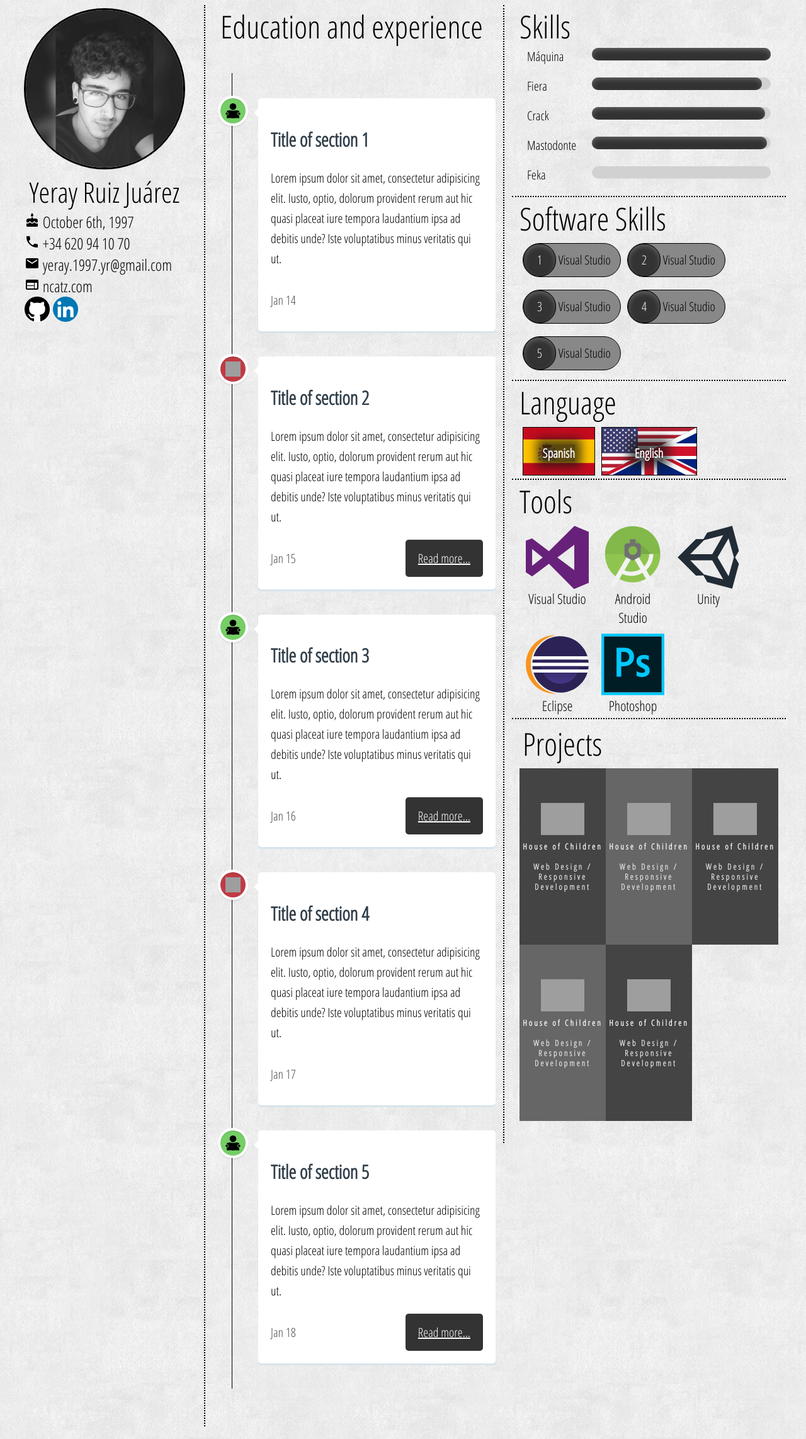
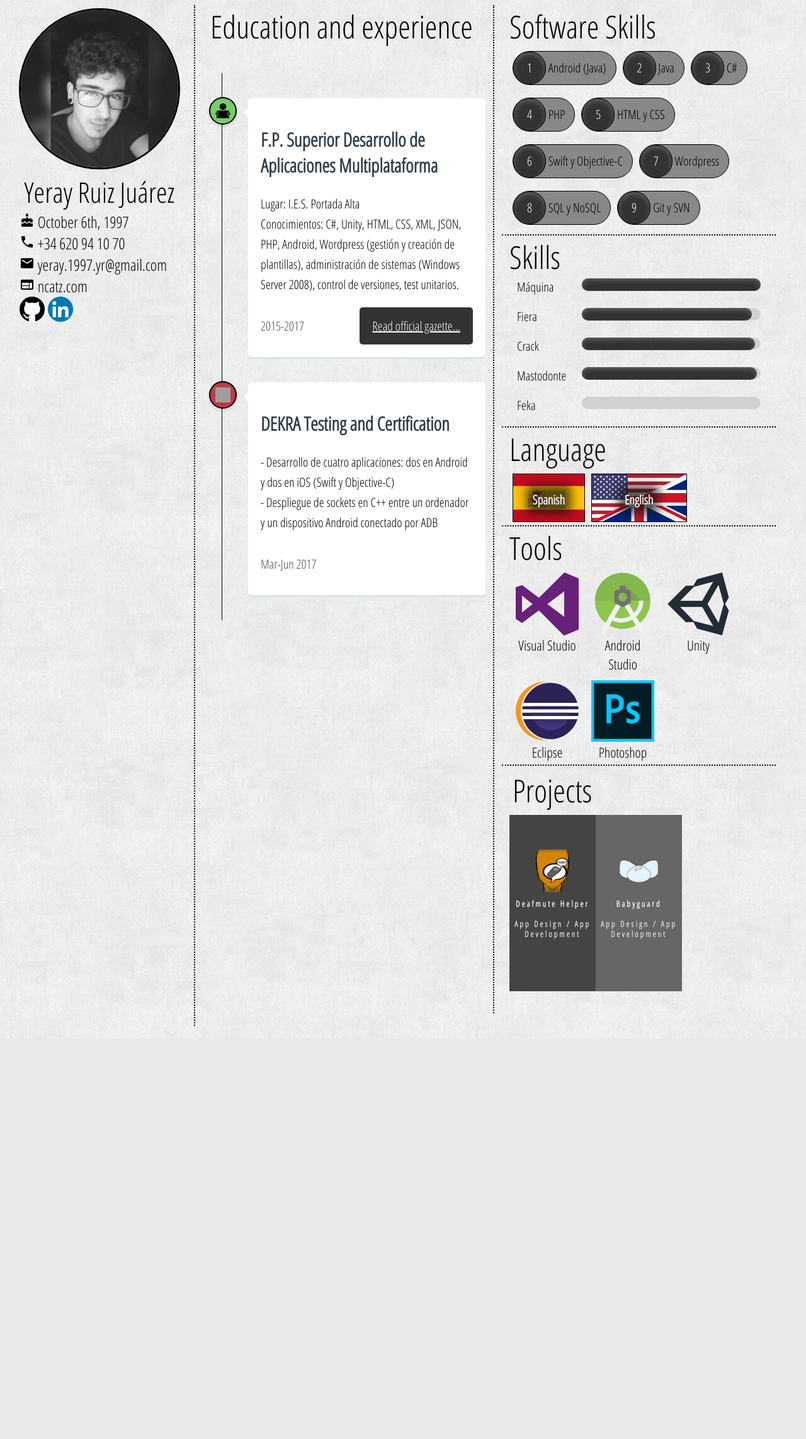
Before and after one commit to yeray697/personal-static-webpage, a PHP site: page / in a window 1280 px wide. Shown: the whole page at 63% size. After the commit the page ends 1649 px from the top, so only its background shows below. Run offline with PHP 8.4, Linux system fonts and the light colour scheme; some libraries are stand-ins or nearby versions; grey boxes are pictures that could not be loaded.

Commit message:
Filling with information

```diff
--- a/index.php
+++ b/index.php
@@ -21,24 +21,30 @@ $profile->tools = array('0' => new Tool("Visual Studio","img/visual-studio.svg")
 '2' => new Tool("Unity","img/unity.svg"),
 '3' => new Tool("Eclipse","img/eclipse.svg"),
 '4' => new Tool("Photoshop","img/photoshop.svg"));
-$profile->softwareskills = array('0' => new SoftwareSkill("Visual Studio"),
-'1' => new SoftwareSkill("Visual Studio"),
-'2' => new SoftwareSkill("Visual Studio"),
-'3' => new SoftwareSkill("Visual Studio"),
-'4' => new SoftwareSkill("Visual Studio"));
+$profile->softwareskills = array('0' => new SoftwareSkill("Android (Java)"),
+'1' => new SoftwareSkill("Java"),
+'2' => new SoftwareSkill("C#"),
+'3' => new SoftwareSkill("PHP"),
+'4' => new SoftwareSkill("HTML y CSS"),
+'5' => new SoftwareSkill("Swift y Objective-C"),
+'6' => new SoftwareSkill("Wordpress"),
+'7' => new SoftwareSkill("SQL y NoSQL"),
+'8' => new SoftwareSkill("Git y SVN"));
 $profile->languages = array('0' => new Language("Spanish", "img/spanish.svg"),
 '1' => new Language("English", "img/english.svg"));
-$profile->projects = array('0' => new Project("House of Children","Web Design / Responsive Development","http://www.denisechandler.com/images/houseofchildren.png",""),
-'1' => new Project("House of Children","Web Design / Responsive Development","http://www.denisechandler.com/images/houseofchildren.png",""),
-'2' => new Project("House of Children","Web Design / Responsive Development","http://www.denisechandler.com/images/houseofchildren.png",""),
-'3' => new Project("House of Children","Web Design / Responsive Development","http://www.denisechandler.com/images/houseofchildren.png",""),
-'4' => new Project("House of Children","Web Design / Responsive Development","http://www.denisechandler.com/images/houseofchildren.png",""));
+$profile->projects = array('0' => new Project("Deafmute Helper","App Design / App Development","img/deafmutehelper.png","https://play.google.com/store/apps/details?id=com.ncatz.yeray.deafmutehelper"),
+'1' => new Project("Babyguard","App Design / App Development","img/babyguard.png","https://play.google.com/store/apps/details?id=com.ncatz.babyguard"));
 $description = "Lorem ipsum dolor sit amet, consectetur adipisicing elit. Iusto, optio, dolorum provident rerum aut hic quasi placeat iure tempora laudantium ipsa ad debitis unde? Iste voluptatibus minus veritatis qui ut.";
-$profile->timeline = array('0' => new TimeLineStudyItem("Title of section 1",$description,"Jan 14"),
-'1' => new TimeLineWorkItem("Title of section 2",$description,"Jan 15","Read more...","https://www.google.es"),
-'2' => new TimeLineStudyItem("Title of section 3",$description,"Jan 16","Read more...","https://www.google.es"),
-'3' => new TimeLineWorkItem("Title of section 4",$description,"Jan 17"),
-'4' => new TimeLineStudyItem("Title of section 5",$description,"Jan 18","Read more...","https://www.google.es"));
+$profile->timeline = array('0' => new TimeLineStudyItem("F.P. Superior Desarrollo de Aplicaciones Multiplataforma",
+"Lugar: I.E.S. Portada Alta
+<br>
+Conocimientos: C#, Unity, HTML, CSS, XML, JSON, PHP, Android, Wordpress (gestión y
+creación de plantillas), administración de sistemas (Windows Server 2008),
+control de versiones, test unitarios.","2015-2017","Read official gazette...","http://www.juntadeandalucia.es/boja/2011/142/20"),
+'1' => new TimeLineWorkItem("DEKRA Testing and Certification","
+- Desarrollo de cuatro aplicaciones: dos en Android y dos en iOS (Swift y Objective-C)
+<br>
+- Despliegue de sockets en C++ entre un ordenador y un dispositivo Android conectado por ADB","Mar-Jun 2017"));
 ?>
 <html>
     <head>
@@ -65,12 +71,12 @@ $profile->timeline = array('0' => new TimeLineStudyItem("Title of section 1",$de
                         <div class="col m12 l6 border-dotted-left-two">
                             <div class="row">
                                 <div class="col s12 border-dotted-bottom">
+                                    <div class="section-title">Software Skills</div>
+                                    <?php $profile->printSoftwareskills(); ?>
+                                </div>
+                                <div class="col s12 border-dotted-bottom">
                                     <div class="section-title">Skills</div>
                                     <?php $profile->printSkills();?>
-                                </div>
-                                <div class="col s12 border-dotted-bottom">
-                                    <div class="section-title">Software Skills</div>
-                                    <?php $profile->printSoftwareskills(); ?>
                                 </div>
 
                                 <div class="col s12 border-dotted-bottom">
--- a/style.css
+++ b/style.css
@@ -125,6 +125,9 @@ body{
 
     .moreinfo {
         font-size: 25px;
+    }
+    .left-container{
+        max-width: 300px;
     }
 }
 .section-title {
@@ -688,7 +691,6 @@ body {
 .cd-container {
   /* this class is used to give a max-width to the element it is applied to, and center it horizontally when it reaches that max-width */
   width: 100%;
-  max-width: 1170px;
   margin: 0 auto;
 }
 .cd-container::after {
@@ -737,7 +739,7 @@ body {
   width: 40px;
   height: 40px;
   border-radius: 50%;
-  box-shadow: 0 0 0 4px white, inset 0 2px 0 rgba(0, 0, 0, 0.08), 0 3px 0 4px rgba(0, 0, 0, 0.05);
+  box-shadow: 0 0 0 2px black, inset 0 2px 0 rgba(0, 0, 0, 0.08), 0 3px 0 4px rgba(0, 0, 0, 0.05);
 }
 .cd-timeline-img img {
   display: block;
```
Also changed, not shown: img/babyguard.png (added), img/deafmutehelper.png (added).
